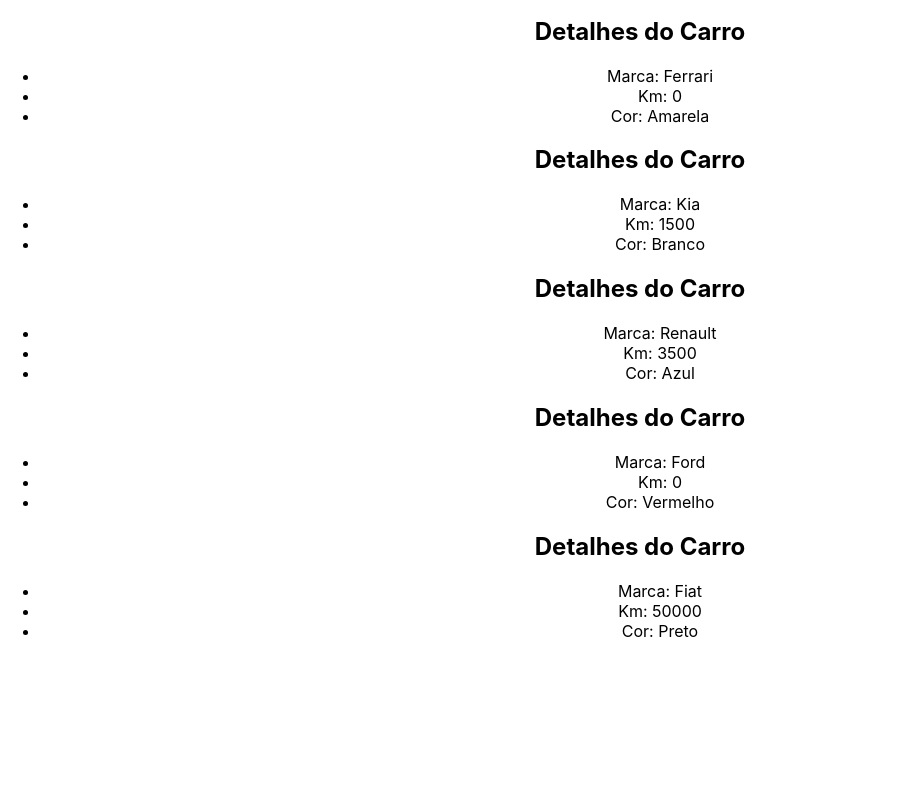
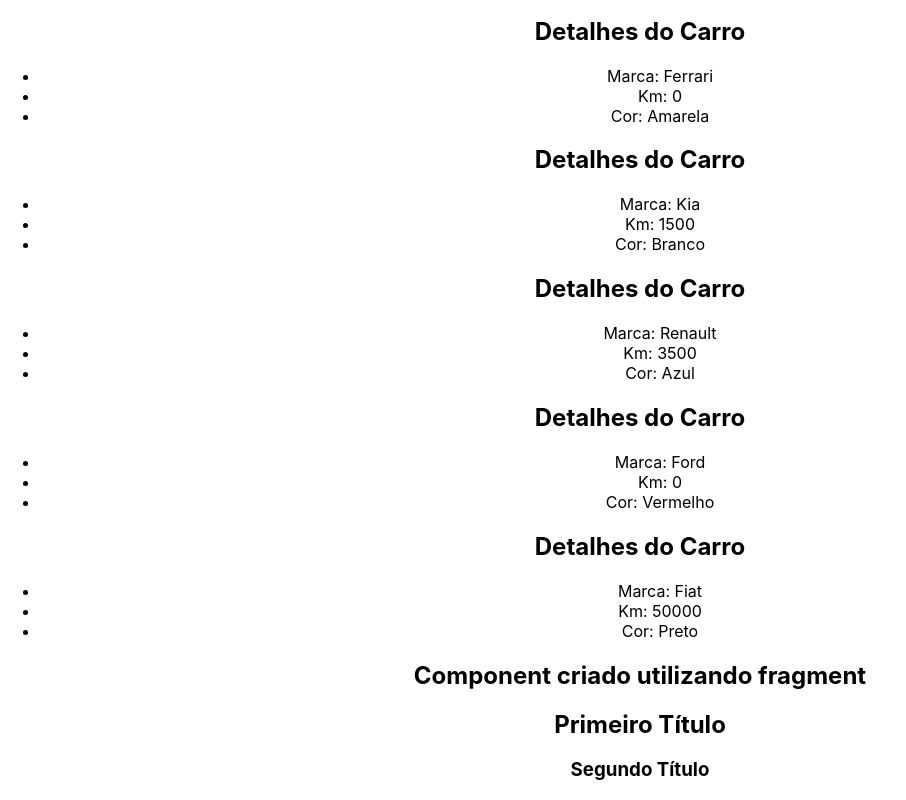
Before and after one commit to xanderifer1974/curso-react-do-zero-a-maestria-avancando, a React (Create React App) app: page / in a window 1280 px wide. Shown: the part 2792-3592 px from the top of the page, without its empty margins (0-906 px from the left). Before the commit the page ends 3449 px from the top, so only its background shows below. Built offline with nearby package versions, Linux system fonts and the light colour scheme.

Commit message:
Utilizando fragment

```diff
--- a/src/App.js
+++ b/src/App.js
@@ -8,6 +8,7 @@
 import ConditionalRender from "./components/ConditionalRender";
 import ShowUserName from "./components/ShowUserName";
 import CarDetails from "./components/CarDetails";
+import Fragment from "./components/Fragment";
 
 function App() {
   const userName = "Rodrigo Pereira";
@@ -46,6 +47,9 @@
       {cars.map((car) => (
         <CarDetails brand={car.brand} km={car.km} color={car.color} />
       ))}
+      {/*Fragments */}
+      <h2>Component criado utilizando fragment</h2>
+      <Fragment/>
     </div>
   );
 }
--- /dev/null
+++ b/src/components/Fragment.jsx
@@ -0,0 +1,11 @@
+
+const Fragment = () => {
+  return (
+    <>
+   <h2>Primeiro Título</h2>
+   <h3>Segundo Título</h3>
+    </>
+  )
+}
+
+export default Fragment
```
